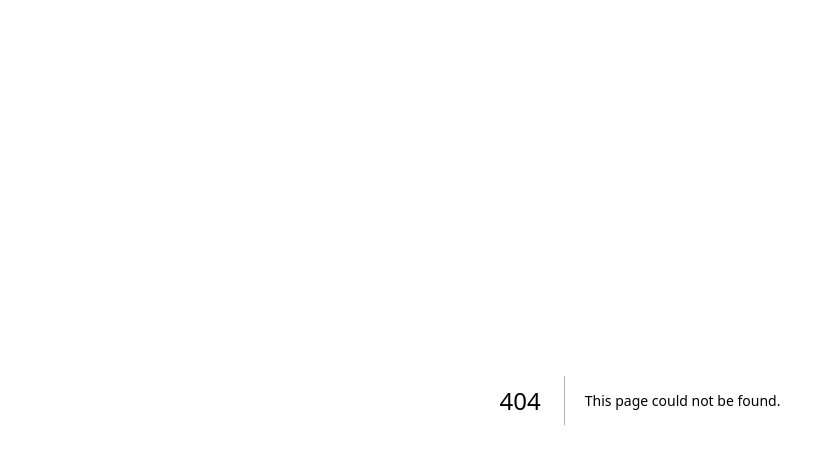
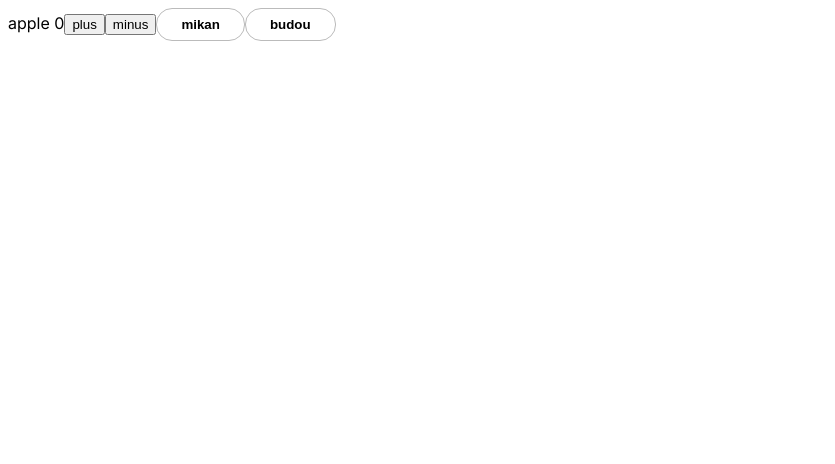
Before and after one commit to Doer-org/dohack-team1, a Next.js app in the folder client/: page /debug/rin in a window 1280 px wide. Before the commit this address had no page. Shown: the top 464 px of the page, without its empty margins (0-835 px from the left). Built offline with nearby package versions, Linux system fonts and the light colour scheme.

Commit message:
頑張りました

```diff
--- /dev/null
+++ b/client/src/app/debug/rin/page.tsx
@@ -0,0 +1,40 @@
+"use client";
+import Image from "next/image";
+import React, { useState } from "react";
+const printWorld = (s: string) => {
+  console.log(s);
+};
+type MyButtonProps = {
+  onClick: () => void;
+  text: string;
+};
+const MyButton: React.FC<MyButtonProps> = (props) => {
+  return (
+    <button
+      style={{
+        padding: "0.5rem 1.5rem",
+        borderRadius: "1rem",
+        border: "solid 1px #bbbbbb",
+        backgroundColor: "white",
+        fontWeight: "bold",
+      }}
+      // onClick={() => printWorld("World")}
+      onClick={props.onClick}
+    >
+      {props.text}
+    </button>
+  );
+};
+export default function Home() {
+  const [count, setCount] = useState(0);
+  console.log(`pokemon ${count}`);
+  return (
+    <>
+      apple {count}
+      <button onClick={() => setCount((v) => v + 10)}>plus</button>
+      <button onClick={() => setCount((v) => v - 1)}>minus</button>
+      <MyButton onClick={() => printWorld("World")} text={"mikan"} />
+      <MyButton onClick={() => printWorld("World")} text={"budou"} />
+    </>
+  );
+}
```
